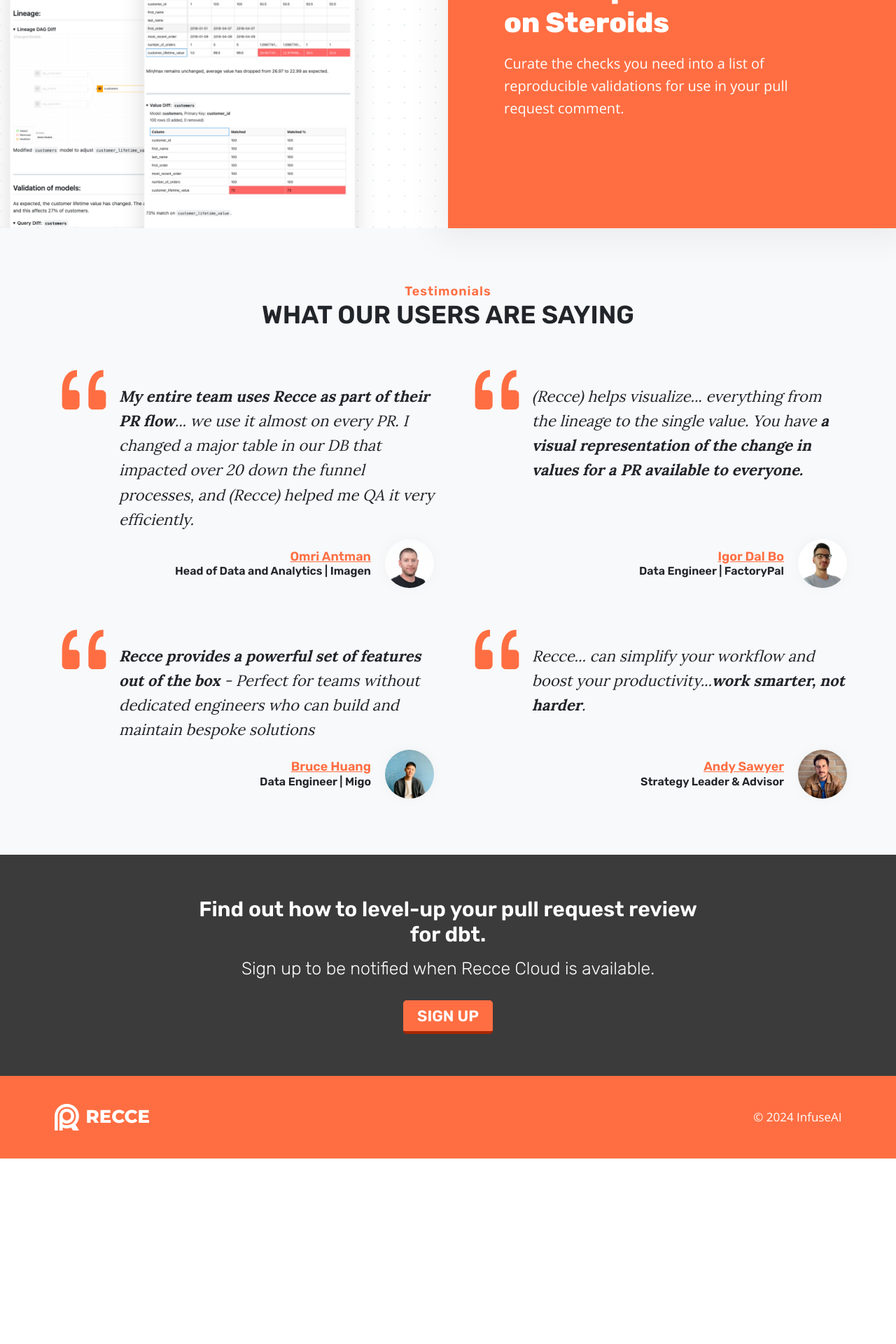
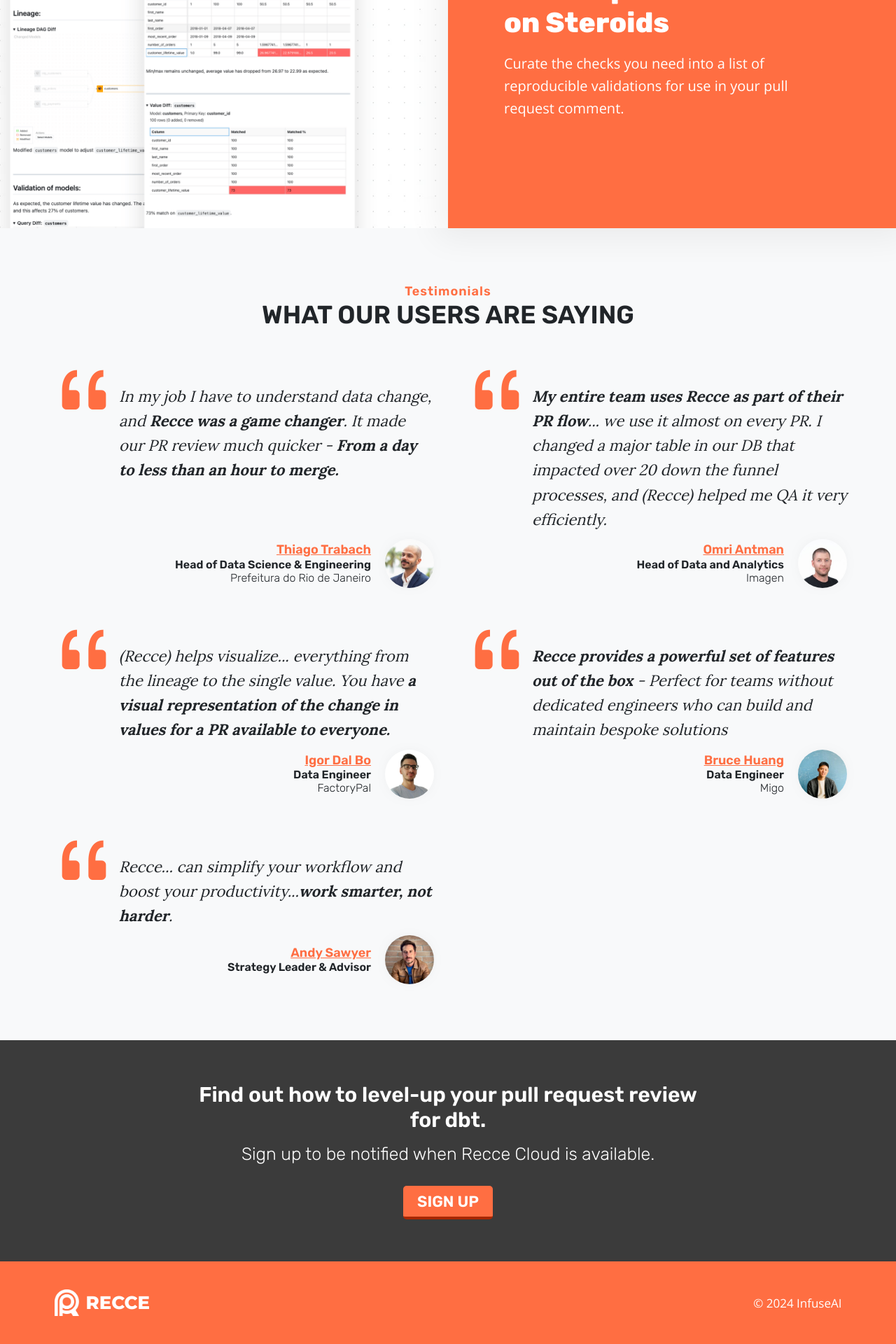
Before and after one commit to DataRecce/recce-documentation, an MkDocs documentation site: the page built from docs/index.md, in a window 1280 px wide. Shown: the part 3320-5240 px from the top of the page at 70% size. Built offline with MkDocs 1.6.1 and Material for MkDocs 9.7.7, drawn with Linux system fonts in a browser that asks for light colours; comment, search, counter and statistics services are not loaded; before the commit the page ends 4975 px from its top, so only the background shows below that.

Commit message:
new user quote added, css updated

```diff
--- a/material/overrides/home.html
+++ b/material/overrides/home.html
@@ -210,6 +210,27 @@
                 <div class="testimonial-body">
                   <i class="bi bi-quote quote-icon"></i>
                   <p class="testimonial-text">
+                    In my job I have to understand data change, and <strong>Recce was a game changer</strong>. It made our PR review much quicker - <strong>From a day to less than an hour to merge.</strong>
+                  </p>
+                </div>
+
+                <div class="testimonial-meta">
+                  <div class="testimonial-meta-content">
+                    <img src="assets/images/testimonials/testimonial-5.jpg" alt="" class="avatar avatar-md rounded-circle" >
+                    <div class="ms-2">
+                      <h4 class="text-primary mb-0"><a href="https://www.linkedin.com/in/thiagotcunha/" target="_blank">Thiago Trabach</a></h4>
+                      <h5>Head of Data Science &amp; Engineering <br /><span>Prefeitura do Rio de Janeiro</span></h5>
+                    </div>
+                  </div>
+                </div>
+
+              </div>
+
+              <div class="testimonial">
+
+                <div class="testimonial-body">
+                  <i class="bi bi-quote quote-icon"></i>
+                  <p class="testimonial-text">
                     <strong>My entire team uses Recce as part of their PR flow</strong>...  we use it almost on every PR. I changed a major table in our DB that impacted over 20 down the funnel processes, and (Recce) helped me QA it very efficiently.
                   </p>
                 </div>
@@ -219,7 +240,7 @@
                     <img src="assets/images/testimonials/testimonial-1.jpg" alt="" class="avatar avatar-md rounded-circle" >
                     <div class="ms-2">
                       <h4 class="text-primary mb-0"><a href="https://www.linkedin.com/in/omri-antman-5557908b/" target="_blank">Omri Antman</a></h4>
-                      <h5>Head of Data and Analytics | Imagen</h5>
+                      <h5>Head of Data and Analytics<br /><span>Imagen</span></h5>
                     </div>
                   </div>
                 </div>
@@ -240,7 +261,7 @@
                     <img src="assets/images/testimonials/testimonial-2.jpg" alt="" class="avatar avatar-md rounded-circle" >
                     <div class="ms-2">
                       <h4 class="text-primary mb-0"><a href="https://www.linkedin.com/in/igor-dal-bo-31940150/" target="_blank">Igor Dal Bo</a></h4>
-                      <h5>Data Engineer | FactoryPal</h5>
+                      <h5>Data Engineer<br /><span>FactoryPal</span></h5>
                     </div>
                   </div>
                 </div>
@@ -261,7 +282,7 @@
                     <img src="assets/images/testimonials/testimonial-3.jpg" alt="" class="avatar avatar-md rounded-circle" >
                     <div class="ms-2">
                       <h4 class="text-primary mb-0"><a href="https://www.linkedin.com/in/yu-hau-bruce-huang-profile/" target="_blank">Bruce Huang</a></h4>
-                      <h5>Data Engineer | Migo</h5>
+                      <h5>Data Engineer<br /><span>Migo</span></h5>
                     </div>
                   </div>
                 </div>
```
Also changed, not shown: docs/assets/images/testimonials/testimonial-5.jpg (added), docs/styles/home.css, 2 other files.
